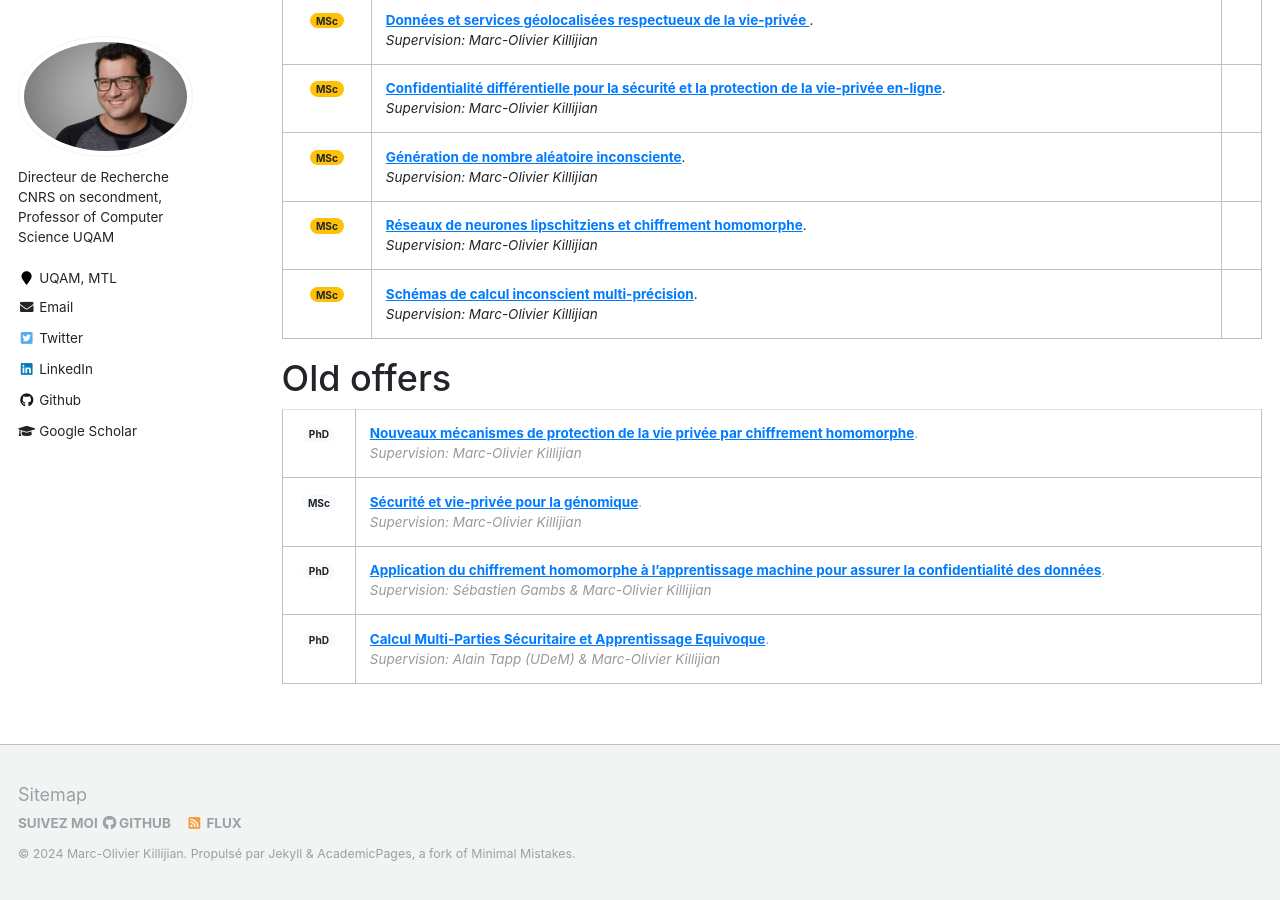
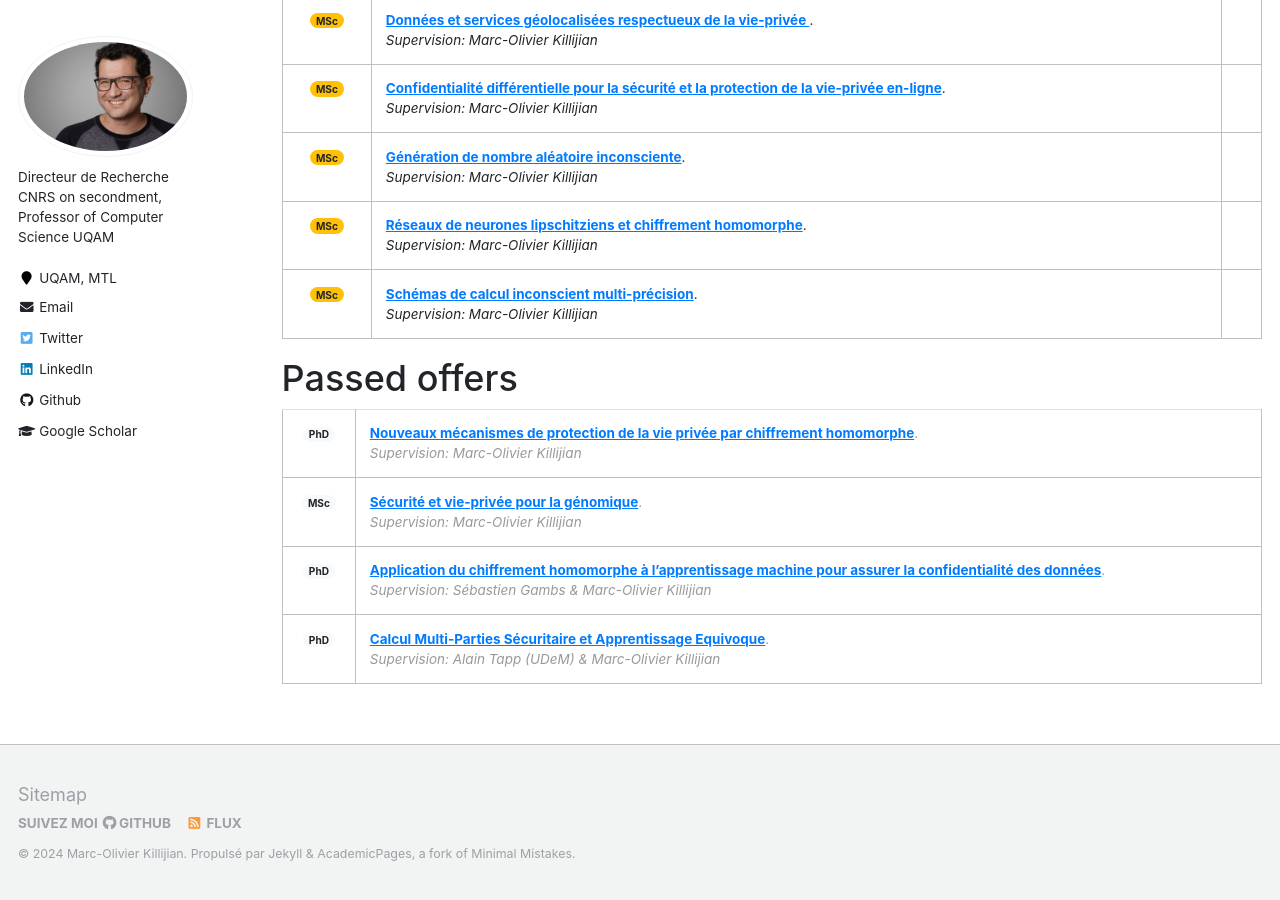
Before and after one commit to Kirija/kirija.github.io, a Jekyll site: the page built from _pages/positions.html, in a window 1280 px wide and 900 px high, scrolled down 510 px. Built offline with Jekyll 4.4.1, drawn with Linux system fonts in a browser that asks for light colours.

Commit message:
old -> passed offers

```diff
--- a/_pages/positions.html
+++ b/_pages/positions.html
@@ -59,7 +59,7 @@ author_profile: true
 
 
 
-<h2>Old offers</h2>
+<h2>Passed offers</h2>
 
 <table class="table" style="color: #999">
 	<tbody>
```
